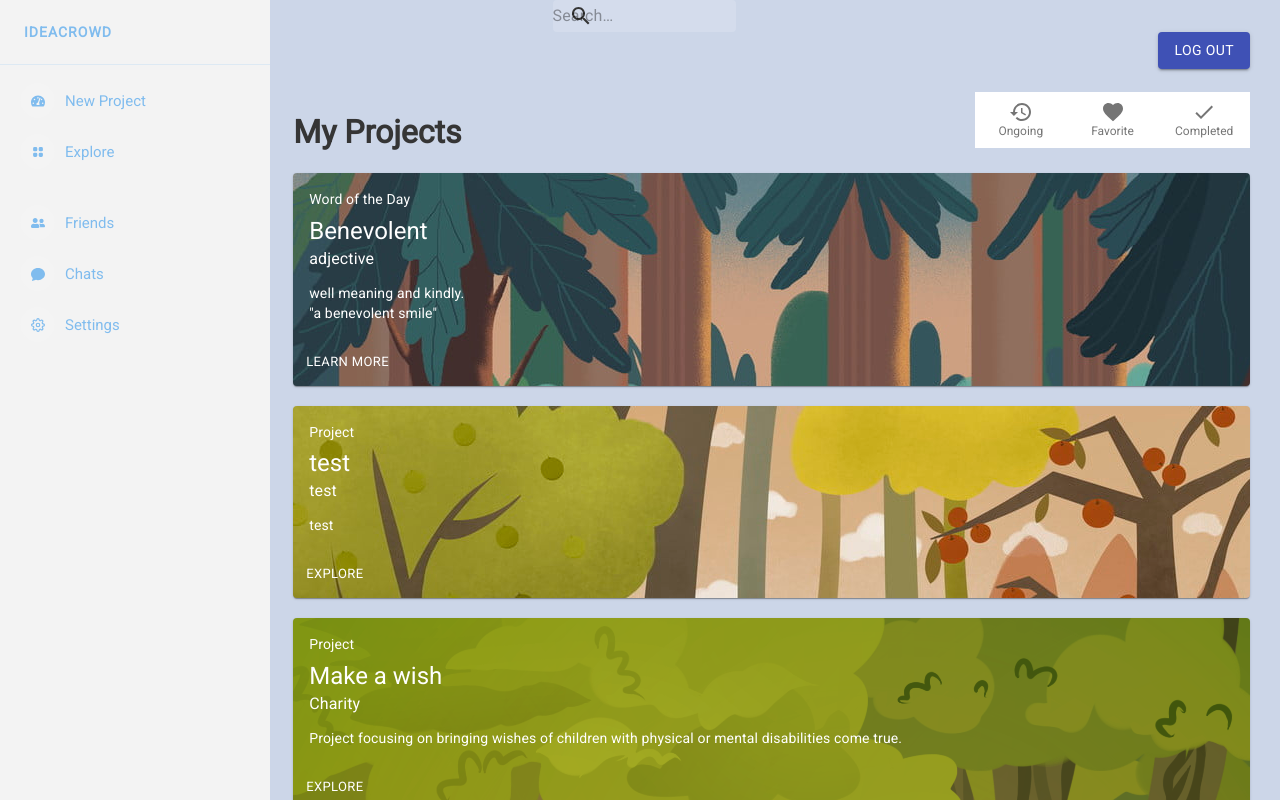
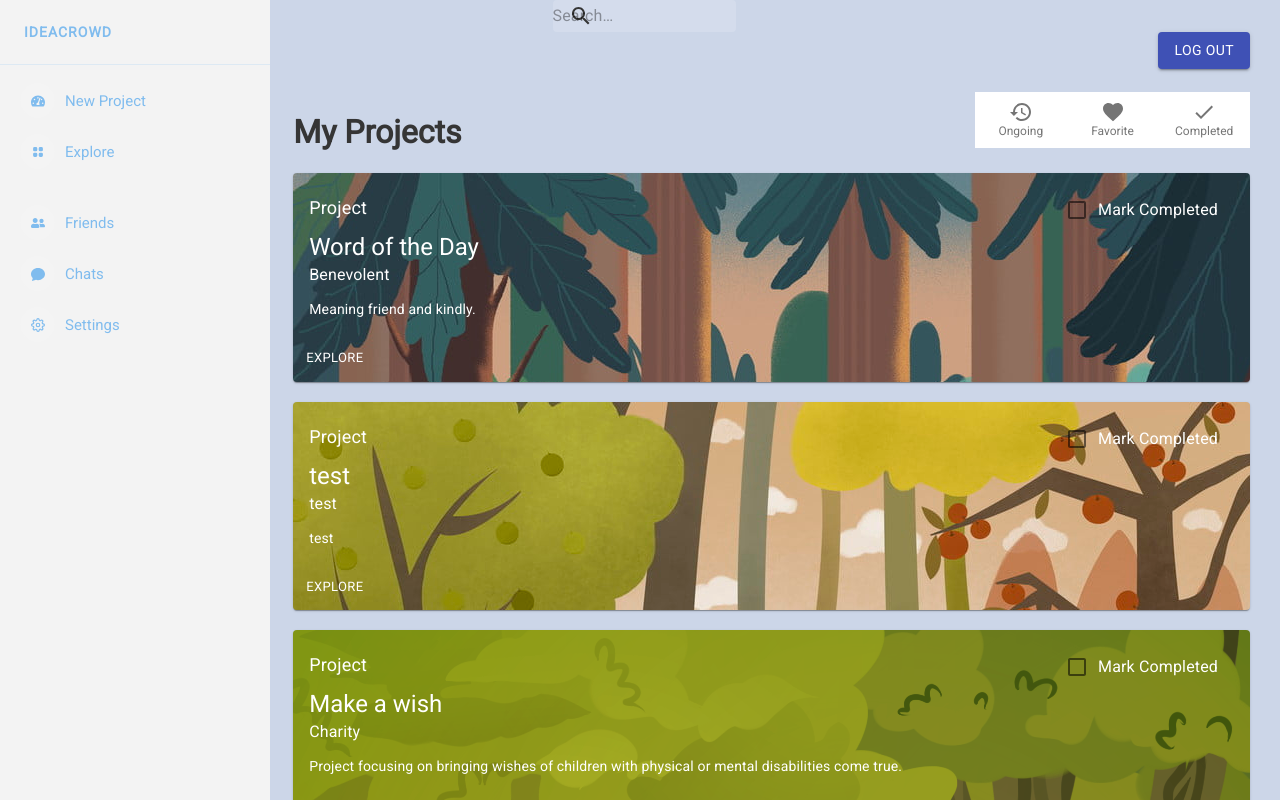
Before and after one commit to eden-chan/IdeaCrowd, a React (Create React App) app in the folder IdeaApp/: page / in a window 1280 px wide. Built offline with nearby package versions, Linux system fonts and the light colour scheme; no server answers; sample sign-in values are in the browser's storage.

Commit message:
checkbox added

```diff
--- a/IdeaApp/src/components/CustomCard.jsx
+++ b/IdeaApp/src/components/CustomCard.jsx
@@ -5,6 +5,8 @@ import CardActions from '@material-ui/core/CardActions';
 import CardContent from '@material-ui/core/CardContent';
 import Typography from '@material-ui/core/Typography';
 import { fade, makeStyles } from '@material-ui/core/styles';
+import Checkbox from '@material-ui/core/Checkbox';
+import FormControlLabel from '@material-ui/core/FormControlLabel';
 
 const useStyles = makeStyles((theme, background) => ({
   root: {
@@ -43,8 +45,9 @@ const useStyles = makeStyles((theme, background) => ({
     justifyContent: 'center',
   },
   title: {
-    fontSize: 14,
-    color: 'white'
+    fontSize: 18,
+    color: 'white',
+    marginTop: '5px',
   },
   pos: {
     marginBottom: 12,
@@ -71,9 +74,20 @@ const CustomCard = (props) => {
 
   return (<Card className={classes.card} style={{backgroundImage: `url(${background})`}}>
     <CardContent>
-      <Typography className={classes.title} color="textSecondary" gutterBottom>
-        Project
-      </Typography>
+      <div style={{display: 'flex', justifyContent: 'space-between'}}>
+        <Typography className={classes.title} color="textSecondary" gutterBottom>
+          Project
+        </Typography>
+        <FormControlLabel
+            control={
+              <Checkbox
+                name="checkedB"
+                color="default"
+              />
+            }
+            label="Mark Completed"
+          />
+      </div>
       <Typography variant="h5" component="h2">
         {title}
       </Typography>
--- a/IdeaApp/src/pages/SignUp.js
+++ b/IdeaApp/src/pages/SignUp.js
@@ -127,16 +127,6 @@ class SignUp extends React.Component {
               autoComplete="current-password"
               onChange={this.handlePass}
             />
-            <TextField
-              variant="outlined"
-              margin="normal"
-              required
-              fullWidth
-              name="animal name"
-              label="Animal Name"
-              id="animal"
-              onChange={this.handleAnimal}
-            />
             <Button
               type="submit"
               fullWidth
--- a/IdeaApp/src/pages/landing.js
+++ b/IdeaApp/src/pages/landing.js
@@ -135,27 +135,7 @@ const Landing = () => {
           <BottomNavigationAction label="Completed" icon={<Done />} />
         </BottomNavigation>
       </div>
-      <Card className={classes.card}>
-        <CardContent>
-          <Typography className={classes.title} color="textSecondary" gutterBottom>
-            Word of the Day
-          </Typography>
-          <Typography variant="h5" component="h2">
-            Benevolent
-          </Typography>
-          <Typography className={classes.pos} color="textSecondary">
-            adjective
-          </Typography>
-          <Typography variant="body2" component="p">
-            well meaning and kindly.
-            <br />
-            {'"a benevolent smile"'}
-          </Typography>
-        </CardContent>
-        <CardActions>
-          <Button size="small" className={classes.buttonCard}>Learn More</Button>
-        </CardActions>
-      </Card>
+      <CustomCard title='Word of the Day' type='Benevolent' description='Meaning friend and kindly.' background={Forest} />
       <CustomCard title='test' type='test' description='test' background={Forest1} />
       <CustomCard title='Make a wish' type='Charity' description='Project focusing on bringing wishes of children with physical or mental disabilities come true.' background={Forest2} />
     </div>
```
